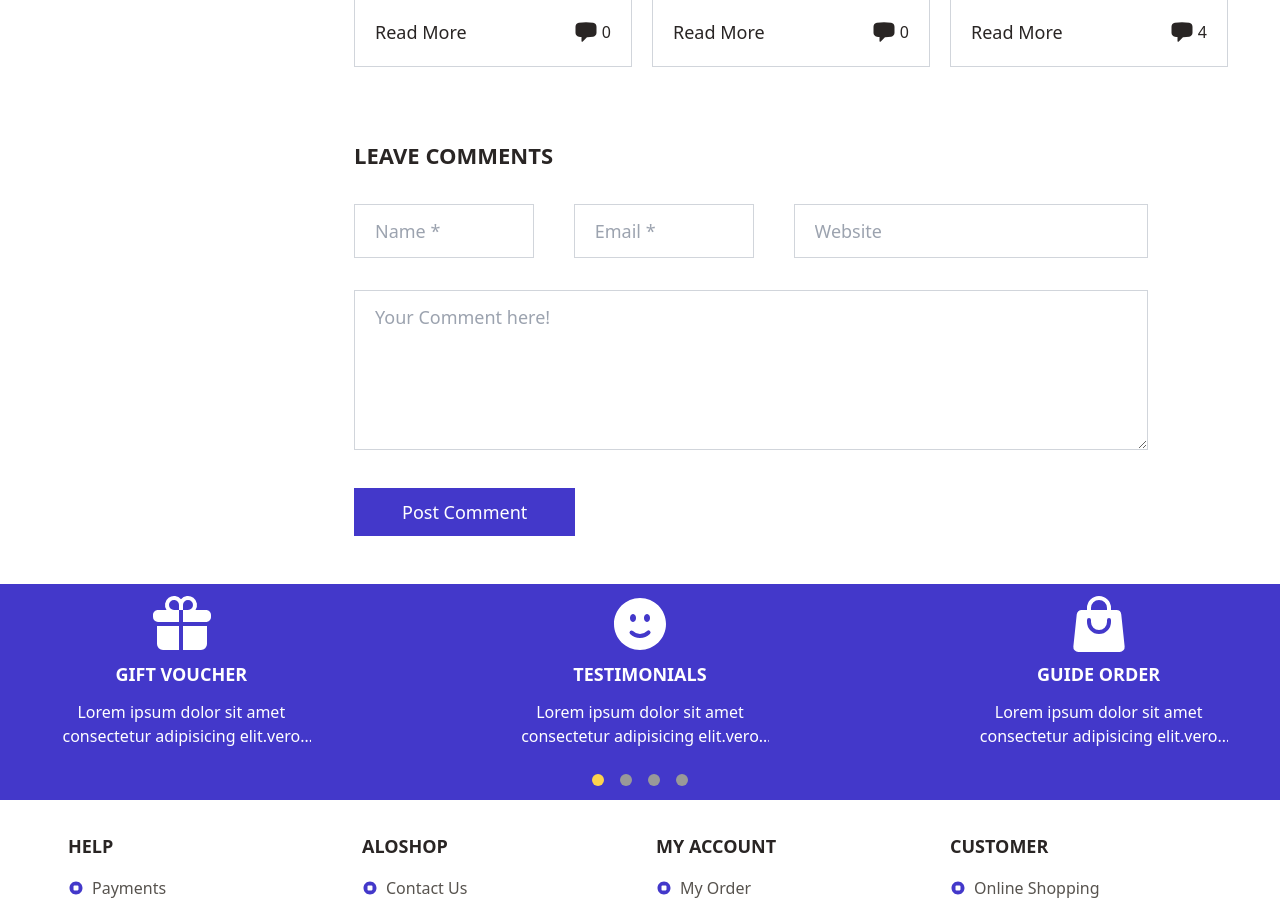
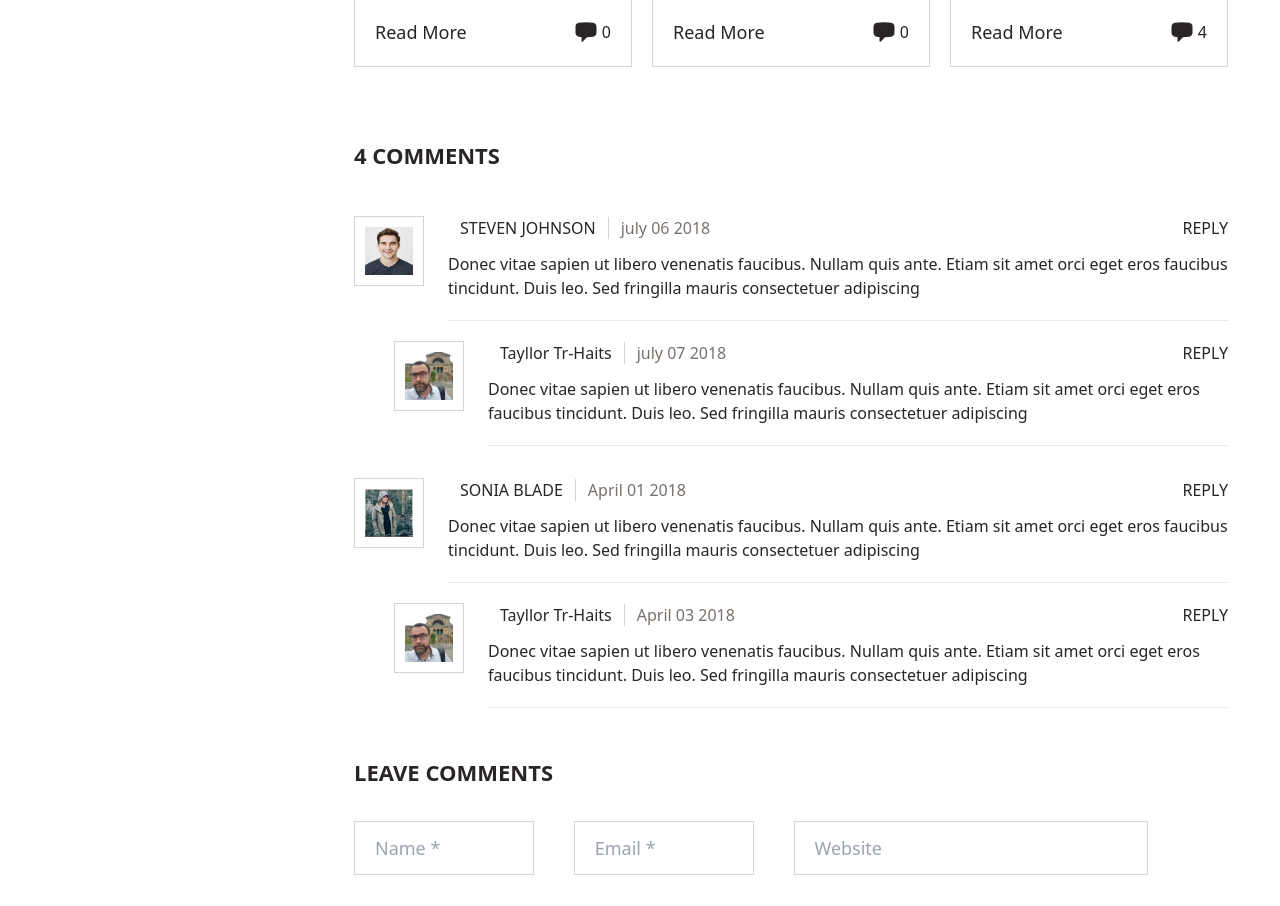
Before and after one commit to Ali-HkH/SuperShop-react-tailwind-fakeApi, a React (Create React App) app: page /Blog/1 in a window 1280 px wide. Shown: the part 3220-4126 px from the top of the page. Built offline with nearby package versions, Linux system fonts and the light colour scheme; no server answers.

Commit message:
add comment section to SingleBlog route

```diff
--- /dev/null
+++ b/src/components/CommentBox/CommentBox.jsx
@@ -0,0 +1,43 @@
+import React from "react";
+
+function CommentBox({ img, name, date, isReply }) {
+   return (
+      <div
+         className={`${
+            isReply ? "pl-10 mt-5" : "mt-8"
+         } flex items-start gap-x-6`}
+      >
+         {/* img */}
+         <div className="shrink-0 group size-[70px] p-2.5 border border-gray-300 hover:border-indigo-700 transition-colors cursor-pointer">
+            <img
+               src={img}
+               alt="comment-img"
+               className="w-full h-full group-hover:scale-110 transition-all"
+            />
+         </div>
+         {/* content */}
+         <div className="pb-5 border-b border-gray-300/50">
+            {/* detail */}
+            <div className="w-full flex items-start justify-between mb-3 font-medium">
+               <div className="">
+                  <span className="px-3 border-r border-gray-300 hover:text-indigo-700 cursor-pointer transition-colors">
+                     {name}
+                  </span>
+                  <span className="px-3 text-stone-500">{date}</span>
+               </div>
+               <span className="hover:text-indigo-700 cursor-pointer transition-colors">
+                  REPLY
+               </span>
+            </div>
+            {/* comment */}
+            <p>
+               Donec vitae sapien ut libero venenatis faucibus. Nullam quis
+               ante. Etiam sit amet orci eget eros faucibus tincidunt. Duis leo.
+               Sed fringilla mauris consectetuer adipiscing
+            </p>
+         </div>
+      </div>
+   );
+}
+
+export default CommentBox;
--- /dev/null
+++ b/src/components/Comments/Comments.jsx
@@ -0,0 +1,38 @@
+import React from "react";
+import CommentBox from "../CommentBox/CommentBox";
+
+function Comments() {
+   return (
+      <div className="my-12">
+         <h1 className="mb-3 text-[22px] font-bold">4 COMMENTS</h1>
+         <div className="flex flex-col items-start justify-start">
+            <CommentBox
+               img="../images/review/review-1.jpg"
+               name="STEVEN JOHNSON"
+               date="july 06 2018"
+               isReply={false}
+            />
+            <CommentBox
+               img="../images/review/review-5.jpeg"
+               name="Tayllor Tr-Haits"
+               date="july 07 2018"
+               isReply={true}
+            />
+            <CommentBox
+               img="../images/review/review-3.jpg"
+               name="SONIA BLADE"
+               date="April 01 2018"
+               isReply={false}
+            />
+            <CommentBox
+               img="../images/review/review-5.jpeg"
+               name="Tayllor Tr-Haits"
+               date="April 03 2018"
+               isReply={true}
+            />
+         </div>
+      </div>
+   );
+}
+
+export default Comments;
--- a/src/components/RelatedBox/RelatedBox.jsx
+++ b/src/components/RelatedBox/RelatedBox.jsx
@@ -37,7 +37,7 @@ function RelatedBox({ id, img, author, day, date, comment }) {
             </p>
             {/* bottom */}
             <div className="flex items-center justify-between">
-               <Link to={`Blog/${id}`}>
+               <Link to={`/Blog/${id}`}>
                   <span className="text-lg font-medium hover:text-indigo-700 transition-colors">
                      Read More
                   </span>
--- a/src/pages/SingleBlog/SingleBlog.jsx
+++ b/src/pages/SingleBlog/SingleBlog.jsx
@@ -9,10 +9,13 @@ import AdBox from "../../components/AdBox/AdBox";
 import Navigation from "../../components/Navigation/Navigation";
 import Related from "../../components/Related/Related";
 import MessageForm from "../../components/MessageForm/MessageForm";
+import Comments from "../../components/Comments/Comments";
 
 function SingleBlog() {
    const { blogID } = useParams();
+   // get main blog
    const mainBlog = BlogsData.find((blog) => blog.id === parseInt(blogID));
+   // get all blogs except main blog
    const relatedBlogs = BlogsData.filter(
       (blog) => blog.id !== parseInt(blogID)
    );
@@ -197,6 +200,10 @@ function SingleBlog() {
             />
             {/* related posts */}
             <Related related={relatedBlogs} />
+            {/* user comments */}
+            {mainBlog.comment && (
+               <Comments />
+            )}
             {/* comment form */}
             <MessageForm
                title="LEAVE COMMENTS"
```
Also changed, not shown: public/images/review/review-5.jpeg (added).
